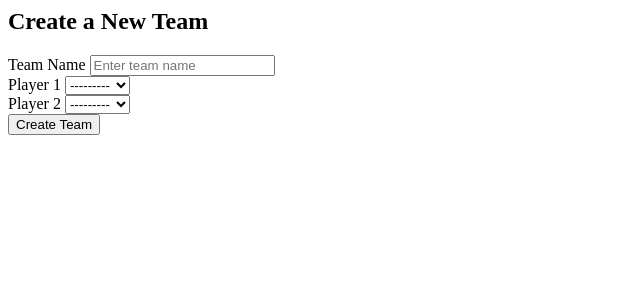
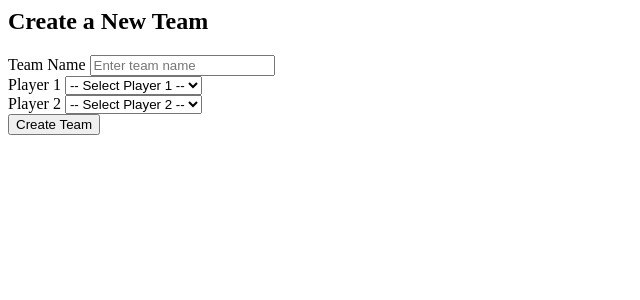
Before and after one commit to Sebercheres/badminmmr, a Django app: template teams/templates/teams/create_team.html in a window 1280 px wide. Shown: the top 300 px of the page, without its empty margins (0-640 px from the left). Run offline with Django 5.2, Linux system fonts and the light colour scheme; the template is opened without the code that fills it: values that come from a table or form of the project are taken from there, others are empty; tables that the repository leaves empty hold one stand-in row (values such as "Sample post").

Commit message:
team tweaking

```diff
--- a/teams/templates/teams/create_team.html
+++ b/teams/templates/teams/create_team.html
@@ -1,7 +1,7 @@
 <div class="container">
     <h2>Create a New Team</h2>
     <form method="post" action="{% url 'create_team' %}">
-        {% csrf_token %}  <!-- CSRF token for security -->
+        {% csrf_token %}
 
         <!-- Display form fields -->
         <div class="form-group">
@@ -16,7 +16,12 @@
 
         <div class="form-group">
             <label for="{{ form.player1.id_for_label }}">Player 1</label>
-            {{ form.player1 }}
+            <select name="player1" id="player1" class="form-control" required>
+                <option value="">-- Select Player 1 --</option>
+                {% for player in players %}
+                    <option value="{{ player.id }}">{{ player.username }}</option>  <!-- Ensure you are using the correct field for display -->
+                {% endfor %}
+            </select>
             {% if form.player1.errors %}
                 <div class="alert alert-danger">
                     {{ form.player1.errors }}
@@ -26,7 +31,12 @@
 
         <div class="form-group">
             <label for="{{ form.player2.id_for_label }}">Player 2</label>
-            {{ form.player2 }}
+            <select name="player2" id="player2" class="form-control" required>
+                <option value="">-- Select Player 2 --</option>
+                {% for player in players %}
+                    <option value="{{ player.id }}">{{ player.username }}</option>  <!-- Ensure you are using the correct field for display -->
+                {% endfor %}
+            </select>
             {% if form.player2.errors %}
                 <div class="alert alert-danger">
                     {{ form.player2.errors }}
--- a/teams/views.py
+++ b/teams/views.py
@@ -11,6 +11,7 @@ from django.shortcuts import redirect
 from .forms import TeamCreationForm
 
 from .models import Team, TeamDetail
+from accounts.models import User
 from clubs.models import Club
 
 @login_required
@@ -26,7 +27,9 @@ def create_team(request):
             return redirect("team_detail", team_id=team.id)
     else:
         form = TeamCreationForm()
-    return render(request, "teams/create_team.html", {"form": form})
+
+    players = User.objects.filter(club=request.user, is_active=True)
+    return render(request, "teams/create_team.html", {"form": form, "players": players})
 
 @login_required
 def team_detail(request, team_id):
```
